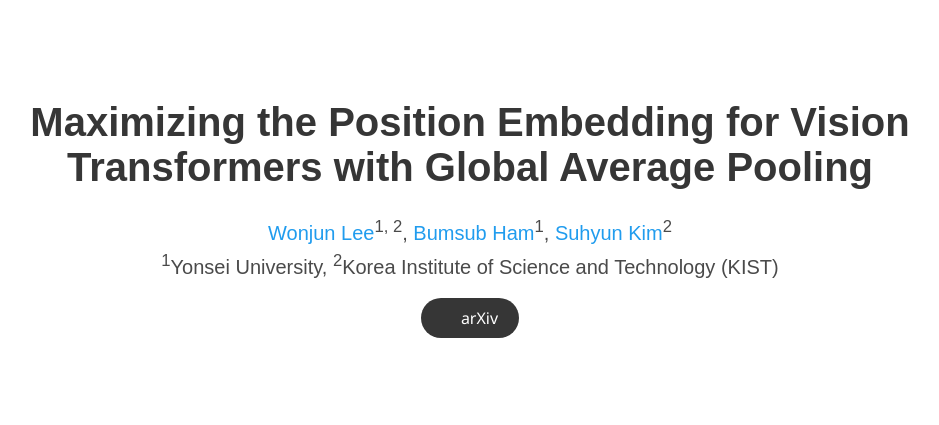
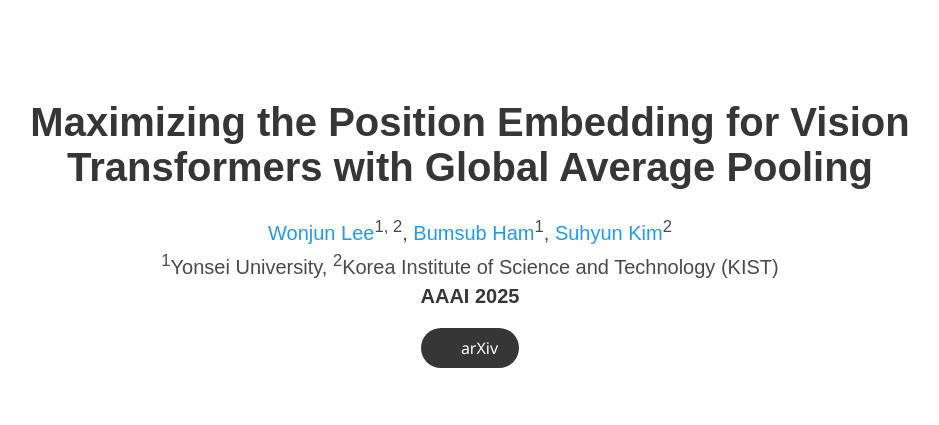
Before and after one commit to velpegor/MPVG, a plain HTML site: page index.html in a window 1280 px wide. Shown: the top 425 px of the page, without its empty margins (170-1109 px from the left). Drawn offline with nearby package versions, Linux system fonts and the light colour scheme; some icons are missing; a web font is replaced by a local one.

Commit message:
Update index.html

```diff
--- a/index.html
+++ b/index.html
@@ -69,6 +69,10 @@
           <div class="is-size-5 publication-authors">
             <span class="author-block"><sup>1</sup>Yonsei University,</span>
             <span class="author-block"><sup>2</sup>Korea Institute of Science and Technology (KIST)</span>
+          </div>
+
+	  <div class="is-size-5 publication-authors">
+            <span class="author-block"><strong>AAAI 2025</strong></span>
           </div>
 
           <div class="column has-text-centered">
```
